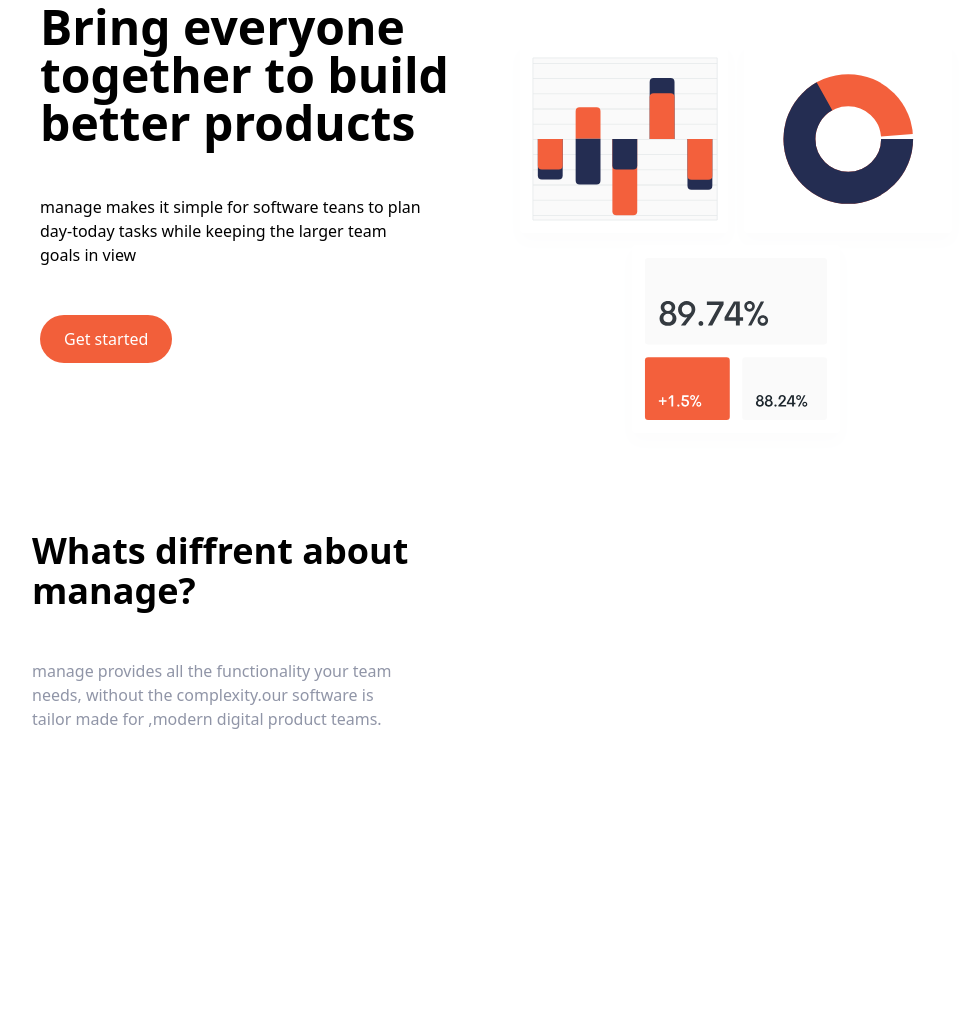
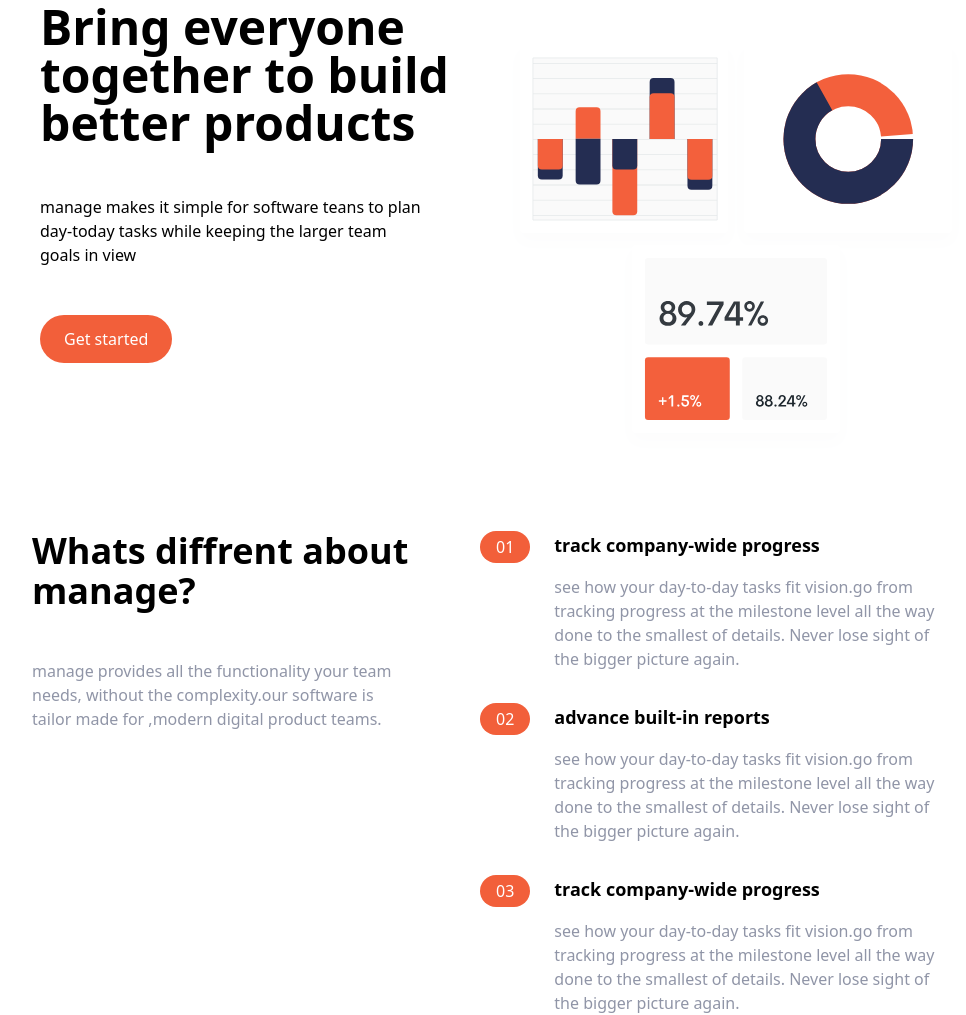
Before and after one commit to devHenryKimani/tailwind-project, a website: page index.html in a window 1280 px wide. Shown: the part 133-1148 px from the top of the page, without its empty margins (136-1102 px from the left). Before the commit the page ends 864 px from the top, so only its background shows below. Drawn offline with Linux system fonts and the light colour scheme.

```diff
--- a/index.html
+++ b/index.html
@@ -67,10 +67,71 @@
       <!--number list-->
       <div class="flex flex-col space-y-8 md:w-1/2">
         <!--list item 1-->
-        <div class="flex flex-col space-y-3 md:space-x-6 md:flex-row">
+        <div class="flex flex-col space-y-3 md:space-y-0 md:space-x-6 md:flex-row">
           <!--heading-->
+          <div class="rounded-l-full bg-brightRedsuplight md:bg-transparent">
+            <div class="flex items-center space-x-2">
+              <div class=" px-4 py-2 text-white rounded-full md:py-1 bg-brightRed">
+                01
+              </div>
+              <h3 class="text-base font-bold md:mb-4 md:hidden">
+                Track company-wide progress
+              </h3>
+            </div>
+          </div>
+          <div>
+          <h3 class="hidden mb-4 text-lg font-bold md:block">
+            track company-wide progress
+          </h3>
+          <p class="text-darkGrayishBlue">
+            see how your day-to-day tasks fit vision.go from tracking progress at the milestone level all the way done to the smallest of details. Never lose sight of the bigger picture again.
+          </p>
         </div>
-
+        </div>
+              <!--list item 1-->
+              <div class="flex flex-col space-y-3 md:space-y-0 md:space-x-6 md:flex-row">
+                <!--heading-->
+                <div class="rounded-l-full bg-brightRedsuplight md:bg-transparent">
+                  <div class="flex items-center space-x-2">
+                    <div class=" px-4 py-2 text-white rounded-full md:py-1 bg-brightRed">
+                      02
+                    </div>
+                    <h3 class="text-base font-bold md:mb-4 md:hidden">
+                      Track company-wide progress
+                    </h3>
+                  </div>
+                </div>
+                <div>
+                <h3 class="hidden mb-4 text-lg font-bold md:block">
+                advance built-in reports
+                </h3>
+                <p class="text-darkGrayishBlue">
+                  see how your day-to-day tasks fit vision.go from tracking progress at the milestone level all the way done to the smallest of details. Never lose sight of the bigger picture again.
+                </p>
+              </div>
+              </div>
+                    <!--list item 1-->
+        <div class="flex flex-col space-y-3 md:space-y-0 md:space-x-6 md:flex-row">
+          <!--heading-->
+          <div class="rounded-l-full bg-brightRedsuplight md:bg-transparent">
+            <div class="flex items-center space-x-2">
+              <div class=" px-4 py-2 text-white rounded-full md:py-1 bg-brightRed">
+                03
+              </div>
+              <h3 class="text-base font-bold md:mb-4 md:hidden">
+                everthing in one place
+              </h3>
+            </div>
+          </div>
+          <div>
+          <h3 class="hidden mb-4 text-lg font-bold md:block">
+            track company-wide progress
+          </h3>
+          <p class="text-darkGrayishBlue">
+            see how your day-to-day tasks fit vision.go from tracking progress at the milestone level all the way done to the smallest of details. Never lose sight of the bigger picture again.
+          </p>
+        </div>
+        </div>
       </div>
     </div>
   </section>
--- a/package.json
+++ b/package.json
@@ -10,7 +10,7 @@
   "author": "",
   "license": "ISC",
   "description": "",
-  "dependencies": {
+  "devDependencies": {
     "tailwindcss": "^3.4.4"
   }
 }
```
Also changed, not shown: css/main.css, 1 other file.
